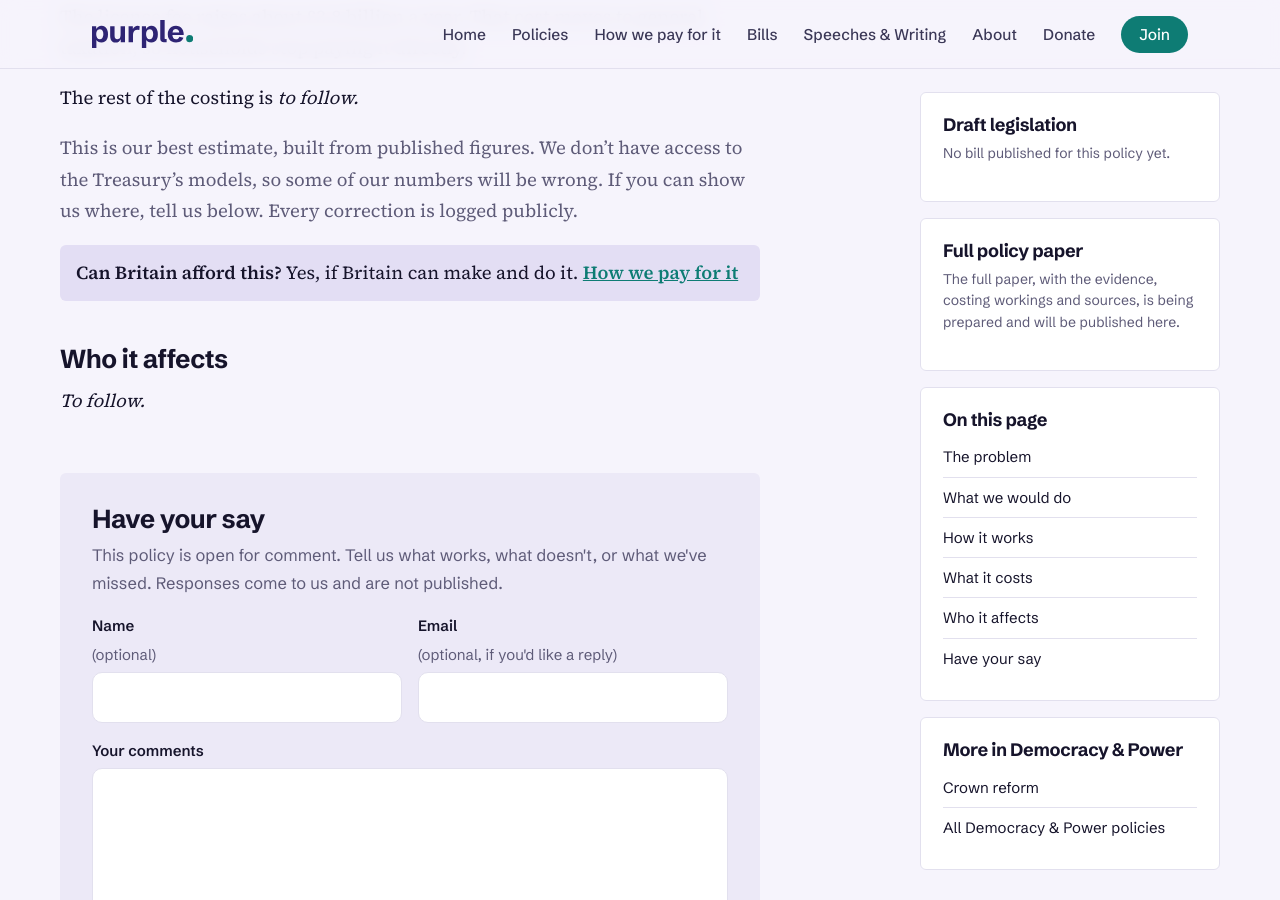
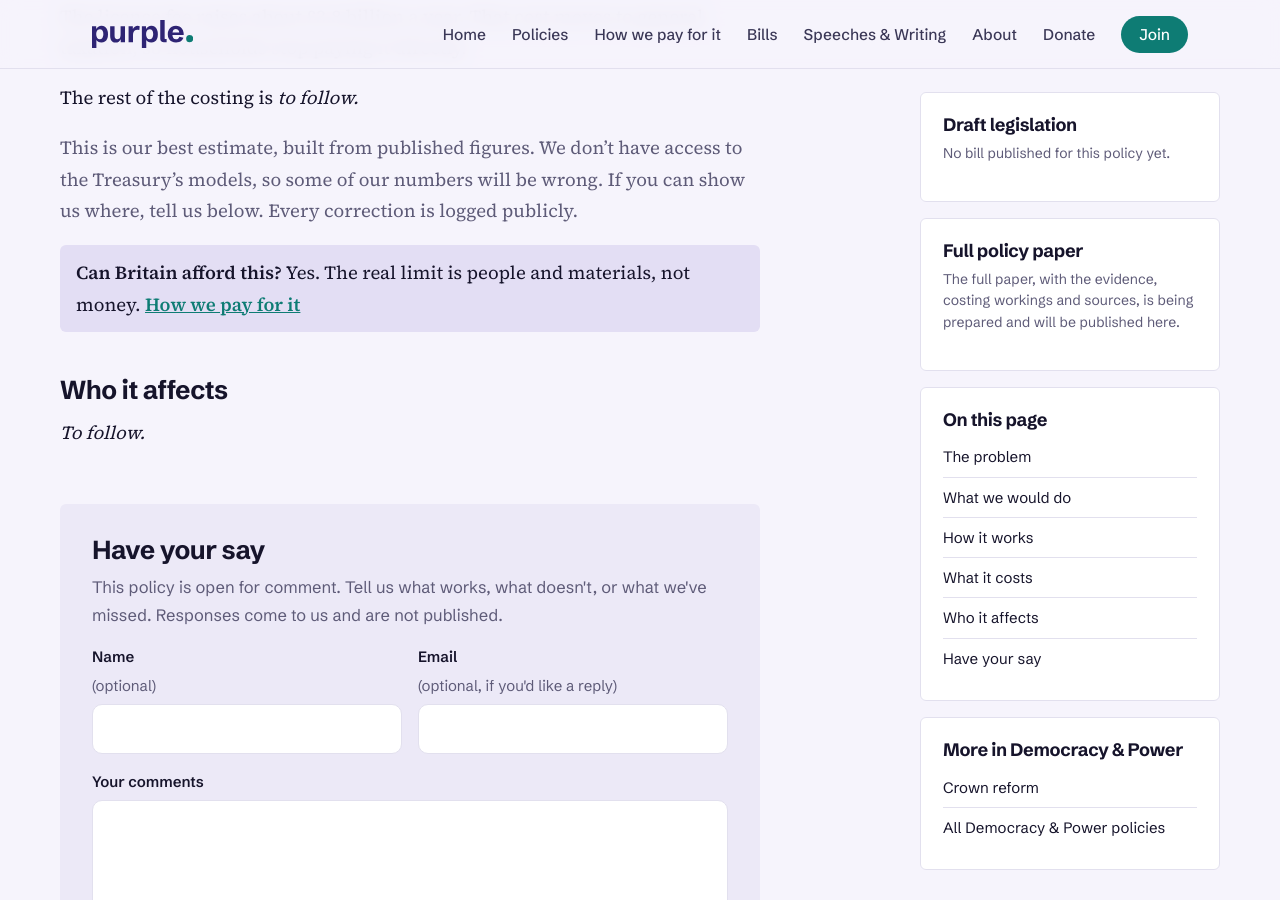
Before and after one commit to Purple-Party-uk/purple, a Jekyll site: the page built from _policies/democracy/media-reform.md, in a window 1280 px wide and 900 px high, scrolled down 1452 px. Built offline with Jekyll 4.4.1, drawn with Linux system fonts in a browser that asks for light colours.

Commit message:
Policy pages: match the new afford wording (#23)
Claude-Session: https://claude.ai/code/session_016kdNgxDW75Fo21PnHE7C5J

Co-authored-by: Claude <noreply@anthropic.com>

```diff
--- a/_layouts/policy.html
+++ b/_layouts/policy.html
@@ -30,7 +30,7 @@ nav: policies
       {% if page.costing_note %}<p class="cost-note"><b>Sources and assumptions:</b> {{ page.costing_note }}</p>{% endif %}
       {% for f in fixes %}<p class="cost-note">Corrected on {{ f.date }}: <a href="{{ '/about/#corrections' | relative_url }}">see the log</a>.</p>{% endfor %}
       <p class="cost-note">This is our best estimate, built from published figures. We don’t have access to the Treasury’s models, so some of our numbers will be wrong. If you can show us where, tell us below. Every correction is logged publicly.</p>
-      {% unless page.key == "how-we-pay-for-it" %}{% assign pay = site.policies | where: "key", "how-we-pay-for-it" | first %}<p class="afford-line"><b>Can Britain afford this?</b> Yes, if Britain can make and do it. <a href="{{ pay.url | relative_url }}">How we pay for it</a></p>{% endunless %}
+      {% unless page.key == "how-we-pay-for-it" %}{% assign pay = site.policies | where: "key", "how-we-pay-for-it" | first %}<p class="afford-line"><b>Can Britain afford this?</b> Yes. The real limit is people and materials, not money. <a href="{{ pay.url | relative_url }}">How we pay for it</a></p>{% endunless %}
       {{ rest }}
     {% else %}
     {{ content }}
```
